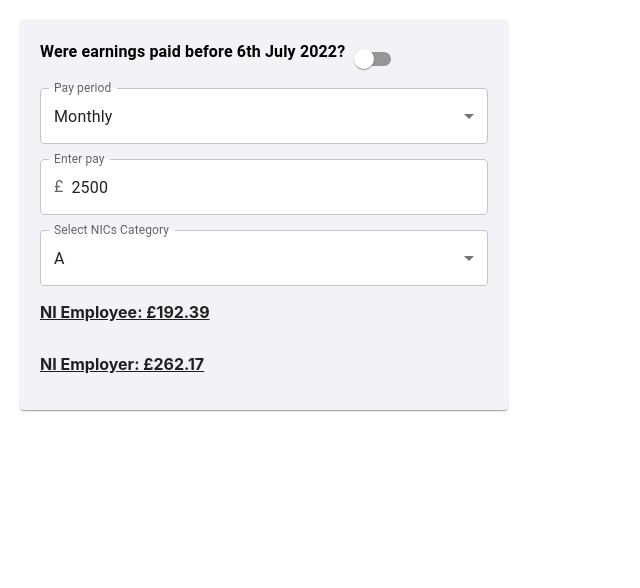
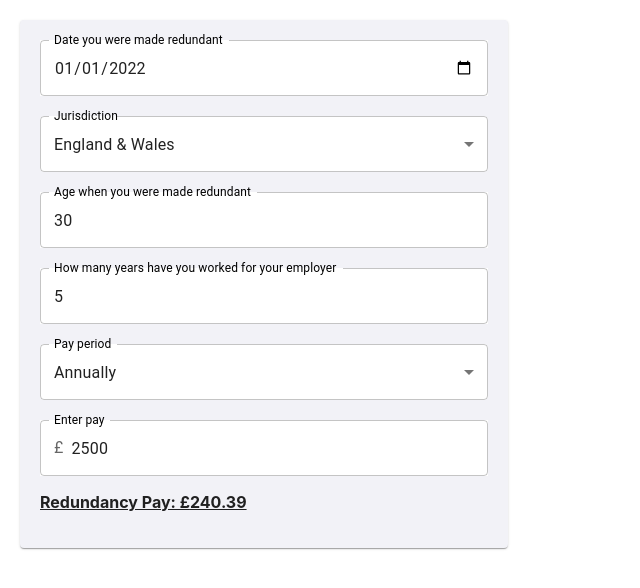
Before and after one commit to alma957/Zelt-Redundancy-Pay-Calculator, a React (Create React App) app: page / in a window 1280 px wide. Shown: the top 588 px of the page, without its empty margins (0-640 px from the left). Built offline with nearby package versions, Linux system fonts and the light colour scheme.

Commit message:
finished

```diff
--- a/src/Forms/redundancyCalculator.tsx
+++ b/src/Forms/redundancyCalculator.tsx
@@ -1,19 +1,9 @@
 import {useEffect, useState} from "react";
-import {
-  InputState,
-  initialState,
-  employeeRates,
-  employerData,
-  RatesType,
-  Mapping,
-} from "./variables";
+import {rates, CapRates, Max} from "./variables";
 import {
   Select,
   TextField,
-  FormGroup,
   Paper,
-  Switch,
-  FormLabel,
   FormControl,
   MenuItem,
   InputLabel,
@@ -21,55 +11,89 @@ import {
   OutlinedInput,
 } from "@mui/material";
 import "../App.css";
-import {TypeObject} from "@mui/material/styles/createPalette";
-const multiplier: mult = {
-  annually: 1 / 12,
-  monthly: 1,
-  weekly: 52 / 12,
-  daily: 365 / 12,
-};
-interface mult {
-  annually: number;
-  monthly: number;
-  weekly: number;
-  daily: number;
+
+interface InputState {
+  date: string;
+  pay: number;
+  yearsWorked: number;
+  payPeriod: string;
+  age: number;
+  jurisdiction: string;
 }
+interface ErrorState {
+  date: string;
+  pay: string;
+  yearsWorked: string;
+  age: string;
+}
+export const RedundancyPayCalculator = (): JSX.Element => {
+  const initialState: InputState = {
+    date: "2022-01-01",
+    pay: 2500,
+    yearsWorked: 5,
+    age: 30,
+    payPeriod: "annually",
+    jurisdiction: "england",
+  };
+  const st = {marginTop: "20px", background: "white"};
+  const [inputState, setInputState] = useState<InputState>(initialState);
+  const [result, setResult] = useState<number>(0);
+  const [ErrorInputState, setErrorInputState] = useState<ErrorState>({
+    date: "",
+    pay: "",
+    yearsWorked: "",
+    age: "",
+  });
+  const errorStyle = {
+    color: "red",
+    background: "#F2F2F7",
+    marginLeft: "0",
+    marginTop: "0",
+    width: "100%",
+  };
+  const mappingEarnings = {
+    weekly: 1,
+    daily: 7,
+    annually: 1 / 52,
+    monthly: 12 / 52,
+  };
+  useEffect(() => {
+    for (let e in ErrorInputState) {
+      if (ErrorInputState[e as keyof typeof ErrorInputState] !== "") return;
+    }
+    const date = new Date(inputState.date).getTime();
+    const jurisdiction = inputState.jurisdiction;
+    const data: CapRates = rates.reduce((a, b) => {
+      if (
+        date <= new Date(b.end).getTime() &&
+        date >= new Date(b.start).getTime()
+      )
+        return b;
+      return a;
+    });
+    const max: Max = data[jurisdiction as keyof CapRates] as Max;
 
-export const RedundancyPayCalculator = (): JSX.Element => {
-  const result = {
-    employer: 0,
-    employee: 0,
-  };
-  const [inputState, setInputState] = useState<InputState>(initialState);
-  const [resultState, setResultState] = useState<any>(result);
-  useEffect(() => {
-    const payPeriod = inputState.payPeriod;
-    const pay = inputState.pay * multiplier[payPeriod as keyof mult];
-    const category = inputState.category;
-    const before = inputState.validDate ? false : true;
+    const weekEarnings = Math.min(
+      max.max_week,
+      inputState.pay *
+        mappingEarnings[initialState.payPeriod as keyof typeof mappingEarnings]
+    );
 
-    resultState.employee = calculateNI(pay, category, employeeRates, before);
-    resultState.employer = calculateNI(pay, category, employerData, before);
-    console.log("employees ", resultState.employee);
-    setResultState({...resultState});
+    const total = Math.min(
+      max.max_total,
+      calculateWeeks(inputState.age, Math.min(inputState.yearsWorked, 20)) *
+        weekEarnings
+    );
+    setResult(total);
   }, [inputState]);
-  const calculateNI = (
-    pay: number,
-    category: string,
-    rates: RatesType,
-    before: boolean
-  ) => {
-    const data = before ? rates["before"] : rates["after"];
-    let tot = 0;
-    let temp = pay;
-    if (temp < data[0]!.start) return 0;
-    for (let i = 0; i < data.length; i++) {
-      const start: number = data[i].start;
-      const end: number = data[i].end;
-      const taxable = Math.max(Math.min(end, pay) - start, 0);
-      tot += taxable * data[i].categories[category as keyof Mapping];
+  const calculateWeeks = (age: number, yearsWorked: number) => {
+    let res = 0;
+    for (let i = 0; i < yearsWorked; i++) {
+      if (age + i < 22) res += 0.5;
+      else if (age + i >= 22 && age + i < 41) res += 1;
+      else if (age >= 41) res += 1.5;
     }
-    return tot;
+    return res;
   };
   return (
     <Paper
@@ -85,32 +109,134 @@ export const RedundancyPayCalculator = (): JSX.Element => {
         background: "#F2F2F7",
       }}
     >
-      {/* //"#F2F2F7" */}
-      <FormGroup style={{flexDirection: "row", justifyContent: "flex-start"}}>
-        <FormLabel style={{fontWeight: "bold", color: "black"}}>
-          Were earnings paid before 6th July 2022?
-        </FormLabel>
-        <Switch
+      <TextField
+        type="date"
+        style={{background: "white"}}
+        label="Date you were made redundant"
+        InputLabelProps={{
+          shrink: true,
+          style: {color: "black"},
+        }}
+        value={inputState.date}
+        onChange={e => {
+          inputState.date = e.target.value;
+          if (!isValidDate(e.target.value)) {
+            ErrorInputState.date = "Insert a valid date";
+          } else if (
+            new Date(inputState.date).getTime() <
+              new Date(2021, 3, 6).getTime() ||
+            new Date(inputState.date).getTime() > new Date(2023, 3, 5).getTime()
+          ) {
+            ErrorInputState.date =
+              "The date must be between 6 Apr 2021 and 5 Apr 2023";
+          } else {
+            ErrorInputState.date = "";
+          }
+          setErrorInputState({...ErrorInputState});
+          setInputState({...inputState});
+        }}
+        error={ErrorInputState.date !== ""}
+        helperText={ErrorInputState.date}
+        FormHelperTextProps={{
+          style: errorStyle,
+        }}
+      />
+      <FormControl>
+        <InputLabel style={{marginTop: st.marginTop, color: "black"}}>
+          Jurisdiction
+        </InputLabel>
+        <Select
+          label="Pay period"
+          style={st}
+          value={inputState!.jurisdiction}
+          input={<OutlinedInput label="Pay period" />}
           onChange={e => {
-            if (e.target.checked) {
-              inputState.validDate = false;
-            } else {
-              inputState.validDate = true;
-            }
+            inputState!.jurisdiction = e.target.value as string;
             setInputState({...inputState});
           }}
-          value={!inputState.validDate}
-        />
-      </FormGroup>{" "}
-      <FormControl style={{marginTop: "10px"}}>
-        <InputLabel>Pay period</InputLabel>
+        >
+          <MenuItem value="england">England & Wales</MenuItem>
+          <MenuItem value="scotland">Scotland</MenuItem>
+          <MenuItem value="northern_ireland">Northern Ireland</MenuItem>
+        </Select>
+      </FormControl>
+
+      <TextField
+        label="Age when you were made redundant"
+        type="number"
+        error={ErrorInputState.age !== ""}
+        style={st}
+        InputProps={{
+          inputProps: {min: 0, max: 100},
+        }}
+        InputLabelProps={{
+          shrink: true,
+          style: {color: "black"},
+        }}
+        value={inputState.age}
+        onChange={e => {
+          inputState.age = parseInt(e.target.value);
+          setInputState({...inputState});
+          if (inputState.age - inputState.yearsWorked < 15) {
+            ErrorInputState.age =
+              "Given the amount of years worked, you should not be younger than " +
+              (inputState.yearsWorked + 16 - 1).toString();
+          } else if (inputState.age < 16 || inputState.age > 100) {
+            ErrorInputState.age = "Please insert an age between 16 and 100";
+          } else {
+            ErrorInputState.age = "";
+          }
+          setErrorInputState({...ErrorInputState});
+        }}
+        helperText={ErrorInputState.age}
+        FormHelperTextProps={{style: errorStyle}}
+      />
+      <TextField
+        label="How many years have you worked for your employer"
+        InputLabelProps={{
+          style: {color: "black"},
+          shrink: true,
+        }}
+        error={ErrorInputState.yearsWorked !== ""}
+        type="number"
+        style={st}
+        InputProps={{
+          inputProps: {min: 0, max: 100},
+        }}
+        value={inputState.yearsWorked}
+        onChange={e => {
+          inputState.yearsWorked = parseInt(e.target.value);
+          setInputState({...inputState});
+          if (inputState.age - inputState.yearsWorked < 15) {
+            ErrorInputState.yearsWorked =
+              "Given your age, you should not have worked more than " +
+              (inputState.age - 16 + 1).toString() +
+              " years";
+          } else {
+            ErrorInputState.yearsWorked = "";
+          }
+          setErrorInputState({...ErrorInputState});
+        }}
+        helperText={ErrorInputState.yearsWorked}
+        FormHelperTextProps={{style: errorStyle}}
+      />
+      <FormControl>
+        <InputLabel
+          style={{
+            marginTop: st.marginTop,
+
+            color: "black",
+          }}
+        >
+          Pay period
+        </InputLabel>
         <Select
           label="Pay period"
-          style={{background: "white"}}
-          value={inputState.payPeriod}
+          style={st}
+          value={inputState!.payPeriod}
           input={<OutlinedInput label="Pay period" />}
           onChange={e => {
-            inputState.payPeriod = e.target.value as string;
+            inputState!.payPeriod = e.target.value as string;
             setInputState({...inputState});
           }}
         >
@@ -123,48 +249,31 @@ export const RedundancyPayCalculator = (): JSX.Element => {
       <TextField
         label="Enter pay"
         type="number"
-        style={{marginTop: "15px", background: "white"}}
-        InputLabelProps={{shrink: true}}
+        style={st}
+        InputLabelProps={{
+          style: {color: "#000000"},
+          shrink: true,
+        }}
         InputProps={{
           startAdornment: <InputAdornment position="start">£</InputAdornment>,
           inputProps: {min: 0, max: 100},
         }}
+        value={inputState.pay}
         onChange={e => {
           inputState.pay = parseFloat(e.target.value);
+
           setInputState({...inputState});
+          if (isNaN(inputState.pay)) {
+            ErrorInputState.pay = "Insert a valid pay";
+          } else {
+            ErrorInputState.pay = "";
+          }
+          setErrorInputState({...ErrorInputState});
         }}
-        value={inputState.pay}
       />
-      <FormControl style={{marginTop: "15px"}}>
-        <InputLabel>Select NICs Category</InputLabel>
-        <Select
-          inputProps={{}}
-          input={<OutlinedInput label="Select NICs Category" />}
-          value={inputState.category}
-          style={{background: "white"}}
-          onChange={e => {
-            inputState.category = e.target.value;
-            setInputState({...inputState});
-          }}
-        >
-          <MenuItem value="A">A</MenuItem>
-          <MenuItem value="B">B</MenuItem>
-          <MenuItem value="C">C</MenuItem>
-          <MenuItem value="F">F</MenuItem>
-          <MenuItem value="H">H</MenuItem>
-          <MenuItem value="I">I</MenuItem>
-          <MenuItem value="J">J</MenuItem>
-          <MenuItem value="L">L</MenuItem>
-          <MenuItem value="S">S</MenuItem>
-          <MenuItem value="V">V</MenuItem>
-          <MenuItem value="Z">Z</MenuItem>
-        </Select>
-      </FormControl>
+
       <p style={{textDecoration: "underline", fontWeight: "bold"}}>
-        NI Employee: £{currencyFormat(resultState.employee)}
-      </p>
-      <p style={{textDecoration: "underline", fontWeight: "bold"}}>
-        NI Employer: £{currencyFormat(resultState.employer)}
+        Redundancy Pay: £{currencyFormat(result)}
       </p>
     </Paper>
   );
@@ -182,3 +291,6 @@ const currencyFormat = (num: number): string => {
     return num.toFixed(2).replace(/(\d)(?=(\d{3})+(?!\d))/g, "$1,");
   }
 };
+const isValidDate = (date: string): boolean => {
+  return date !== "" && !isNaN(new Date(date).getTime());
+};
--- a/src/Forms/variables.tsx
+++ b/src/Forms/variables.tsx
@@ -1,237 +1,57 @@
-export interface InputState {
-  validDate: boolean;
-  payPeriod: string;
-  pay: number;
-  category: string;
+export const multiplier: Mult = {
+  annually: 1 / 12,
+  monthly: 1,
+  weekly: 52 / 12,
+  daily: 365 / 12,
+};
+export interface Mult {
+  annually: number;
+  monthly: number;
+  weekly: number;
+  daily: number;
 }
-export const initialState: InputState = {
-  validDate: true,
-  payPeriod: "monthly",
-  pay: 2500,
-  category: "A",
-};
-export interface RatesType {
-  before: Array<Rates>;
-  after: Array<Rates>;
-}
-export interface Mapping {
-  A: number;
-  B: number;
-  F: number;
-  H: number;
-  M: number;
-  V: number;
-  I: number;
-  J: number;
-  L: number;
-  Z: number;
-  S: number;
-  C: number;
-}
-interface Rates {
+export interface CapRates {
   start: number;
   end: number;
-  categories: Mapping;
+  england: Max;
+  scotland: Max;
+  northern_ireland: Max;
 }
-export const employeeRates: RatesType = {
-  before: [
-    {
-      start: 823,
-      end: 4189,
-      categories: {
-        A: 0.1325,
-        B: 0.071,
-
-        F: 0.1325,
-        H: 0.1325,
-        M: 0.1325,
-        V: 0.1325,
-        I: 0.071,
-        J: 0.0325,
-        L: 0.0325,
-        Z: 0.0325,
-        S: 0,
-        C: 0,
-      },
+export interface Max {
+  max_week: number;
+  max_total: number;
+}
+export const rates = new Array<CapRates>(
+  {
+    start: new Date(2021, 3, 6).getTime(),
+    end: new Date(2022, 3, 5).getTime(),
+    england: {
+      max_week: 544,
+      max_total: 16320,
     },
-    {
-      start: 4189.01,
-      end: Infinity,
-      categories: {
-        A: 0.0325,
-        B: 0.0325,
-        F: 0.0325,
-        H: 0.0325,
-        M: 0.0325,
-        V: 0.0325,
-        I: 0.0325,
-        J: 0.0325,
-        L: 0.0325,
-        Z: 0.0325,
-        S: 0,
-        C: 0,
-      },
+    scotland: {
+      max_week: 544,
+      max_total: 16320,
     },
-  ],
-  after: [
-    {
-      start: 1048,
-      end: 4189,
-      categories: {
-        A: 0.1325,
-        B: 0.071,
-        F: 0.1325,
-        H: 0.1325,
-        M: 0.1325,
-        V: 0.1325,
-        I: 0.071,
-        J: 0.0325,
-        L: 0.0325,
-        Z: 0.0325,
-        S: 0,
-        C: 0,
-      },
+    northern_ireland: {
+      max_week: 566,
+      max_total: 16980,
     },
-    {
-      start: 4189.01,
-      end: Infinity,
-      categories: {
-        A: 0.0325,
-        B: 0.0325,
-        F: 0.0325,
-        H: 0.0325,
-        M: 0.0325,
-        V: 0.0325,
-        I: 0.0325,
-        J: 0.0325,
-        L: 0.0325,
-        Z: 0.0325,
-        S: 0,
-        C: 0,
-      },
+  },
+  {
+    start: new Date(2022, 3, 6).getTime(),
+    end: new Date(2023, 3, 5).getTime(),
+    england: {
+      max_week: 571,
+      max_total: 17130,
     },
-  ],
-};
-/////EMPLOYER DATA
-//////////////////
-////////////////////////////////////
-////////////////////////////////////
-////////////////////////////////////
-////////////////////////////////////
-////////////////////////////////////
-////////////////////////////////////
-//////////////////
-export const employerData: RatesType = {
-  before: [
-    {
-      start: 758,
-      end: 2083,
-      categories: {
-        A: 0.1505,
-        B: 0.1505,
-        C: 0.1505,
-        F: 0,
-        H: 0,
-        I: 0,
-        J: 0.1505,
-        L: 0,
-        M: 0,
-        S: 0,
-        V: 0,
-        Z: 0,
-      },
+    scotland: {
+      max_week: 571,
+      max_total: 17130,
     },
-    {
-      start: 2083.01,
-      end: 4189,
-      categories: {
-        A: 0.1505,
-        B: 0.1505,
-        C: 0.1505,
-        F: 0.1505,
-        H: 0,
-        I: 0.1505,
-        J: 0.1505,
-        L: 0.1505,
-        M: 0,
-        S: 0.1505,
-        V: 0,
-        Z: 0,
-      },
+    northern_ireland: {
+      max_week: 566,
+      max_total: 16980,
     },
-    {
-      start: 4189.01,
-      end: Infinity,
-      categories: {
-        A: 0.1505,
-        B: 0.1505,
-        C: 0.1505,
-        F: 0.1505,
-        H: 0.1505,
-        I: 0.1505,
-        J: 0.1505,
-        L: 0.1505,
-        M: 0.1505,
-        S: 0.1505,
-        V: 0.1505,
-        Z: 0.1505,
-      },
-    },
-  ],
-  after: [
-    {
-      start: 758,
-      end: 2083,
-      categories: {
-        A: 0.1505,
-        B: 0.1505,
-        C: 0.1505,
-        F: 0,
-        H: 0,
-        I: 0,
-        J: 0.1505,
-        L: 0,
-        M: 0,
-        S: 0,
-        V: 0,
-        Z: 0,
-      },
-    },
-    {
-      start: 2083.01,
-      end: 4189,
-      categories: {
-        A: 0.1505,
-        B: 0.1505,
-        C: 0.1505,
-        F: 0.1505,
-        H: 0,
-        I: 0.1505,
-        J: 0.1505,
-        L: 0.1505,
-        M: 0,
-        S: 0.1505,
-        V: 0,
-        Z: 0,
-      },
-    },
-    {
-      start: 4189.01,
-      end: Infinity,
-      categories: {
-        A: 0.1505,
-        B: 0.1505,
-        C: 0.1505,
-        F: 0.1505,
-        H: 0.1505,
-        I: 0.1505,
-        J: 0.1505,
-        L: 0.1505,
-        M: 0.1505,
-        S: 0.1505,
-        V: 0.1505,
-        Z: 0.1505,
-      },
-    },
-  ],
-};
+  }
+);
```
